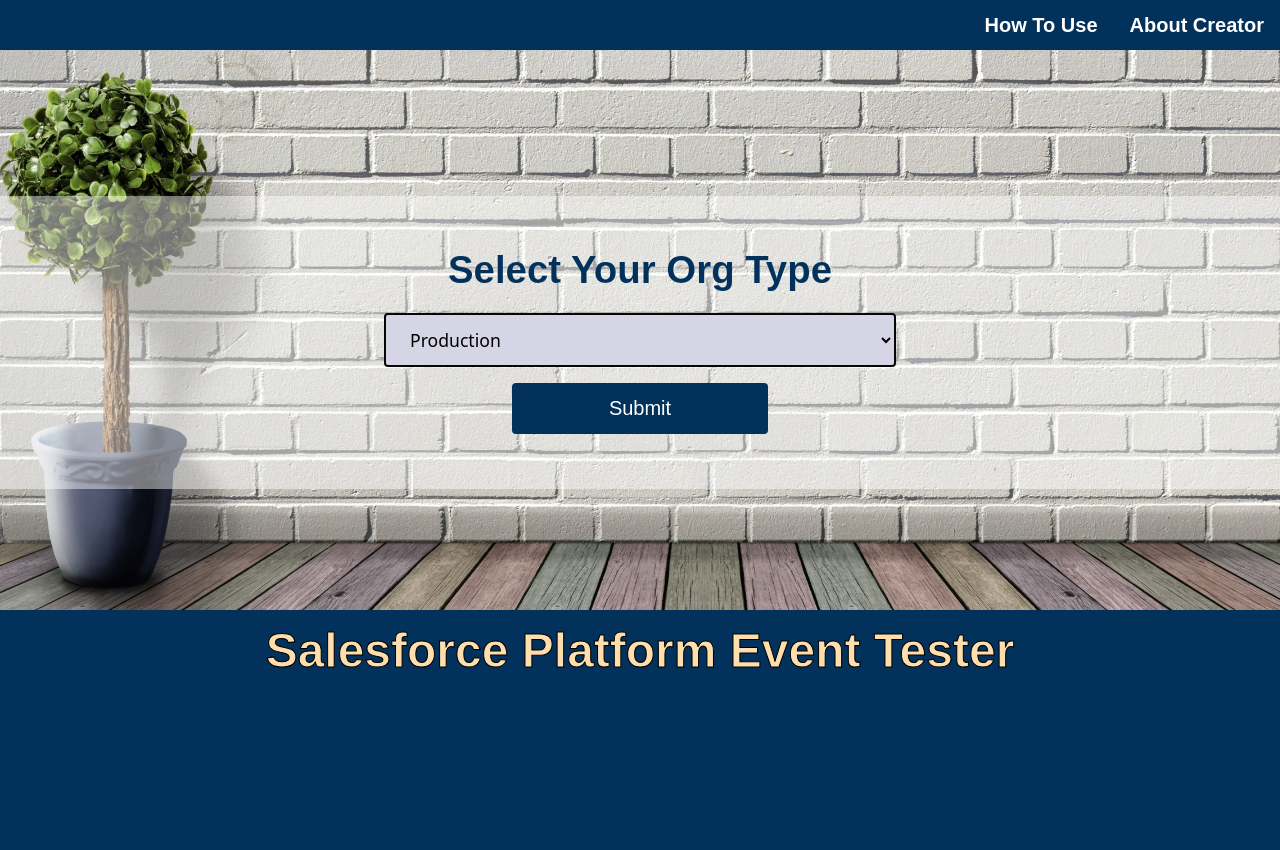
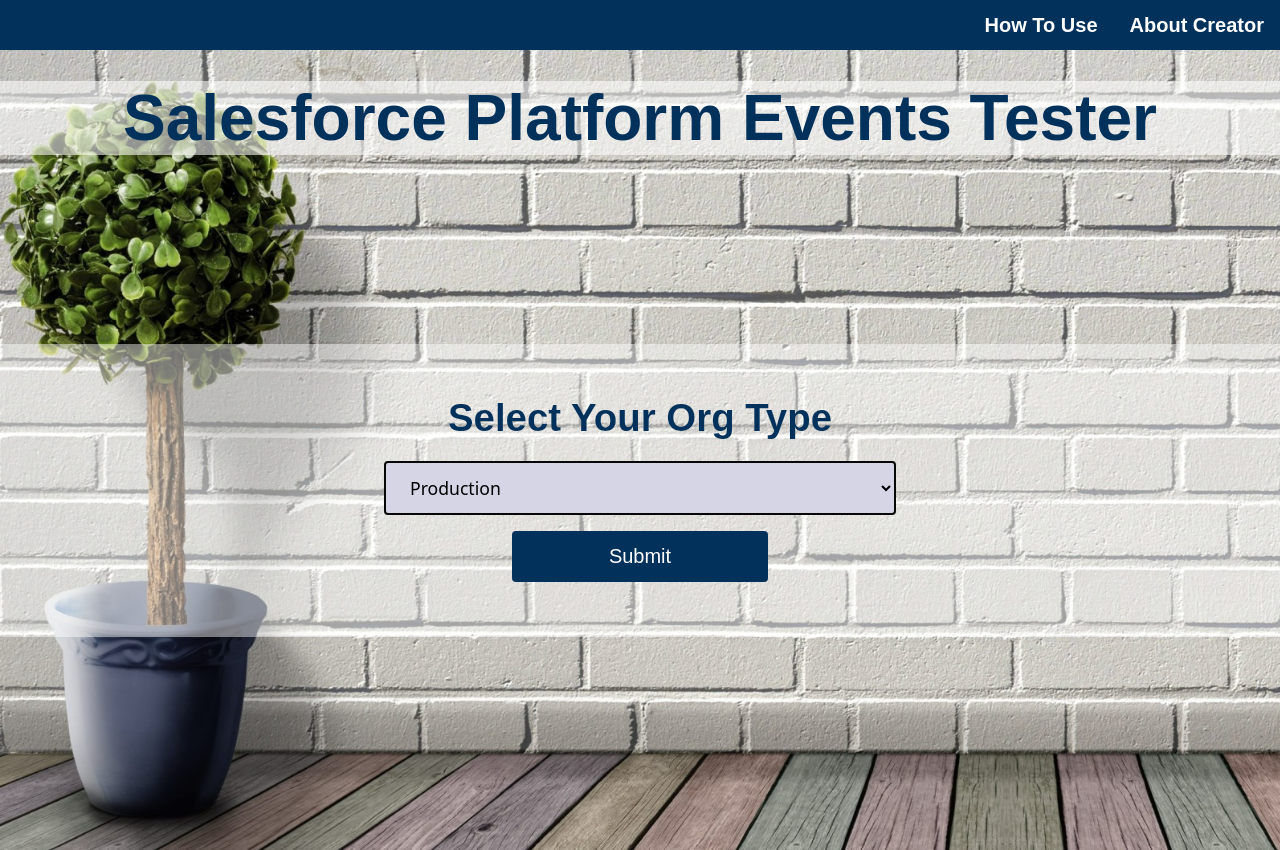
Before and after one commit to AyuSharma-dev/PE-Tester, a Flask app: page / in a window 1280 px wide. Before the commit the page ends 668 px from the top, so only its background shows below. Run offline with Flask 2, Linux system fonts and the light colour scheme; some libraries are stand-ins or nearby versions.

Commit message:
Added Layout Changes.

```diff
--- a/main.py
+++ b/main.py
@@ -113,8 +113,9 @@ async def perform_message( eventName, channelType ):
 
             client = Client(auth) #Authorizing the client with Refresh Token.
             info.client = client
-
+            print('OPening client')
             await info.client.open()
+            print('Client Opened')
             if( info.eventPath is not None and info.eventPath != eventPath ):
                 await info.client.unsubscribe(info.eventPath)
 
--- a/static/css/style.css
+++ b/static/css/style.css
@@ -57,7 +57,7 @@
 .bg {
     background-image: url('/static/Images/bg3_low2.jpg');
     text-align: center;
-    height: 560px;
+    height: 800px;
     background-size: cover;
 }
 
@@ -72,12 +72,11 @@
 }
 
 .bottomTitle {
-    background-color: #02315b;
-    font-size: 300%;
+    background-color: #ffffff91;
+    font-size: 400%;
     margin-top: 1%;
     text-align: center;
-    color: navajowhite;
-    -webkit-text-stroke: 1px black;
+    color: #02315b;
 }
 
 h4{
--- a/static/js/eventSub.js
+++ b/static/js/eventSub.js
@@ -1,4 +1,4 @@
-var socket = io.connect('https://4030-122-177-159-16.ngrok.io/');
+var socket = io.connect('https://4492-122-177-159-16.ngrok.io/');
 
 var headersDone = false;
 document.body.style.zoom = 1.0;
--- a/templates/EventSubscription.html
+++ b/templates/EventSubscription.html
@@ -16,11 +16,10 @@
   <div class="bg">
     <br />
 
-    <form action="" method="POST" style="margin-top: 8em;">
+    <form action="" method="POST" style="margin-top: 1em;">
       <h4>Enter Type of Streaming Channel</h4>
       <select Id="channelType" name="strType">
         <option value="event">Platform Event</option>
-        <option value="StreamingAPI">Streaming API</option>
         <option value="topic">Push Topic</option>
       </select><br />
       <h4>Enter Your Platform Event API Name</h4>
--- a/templates/index.html
+++ b/templates/index.html
@@ -14,6 +14,7 @@
 
     <div class="bg">
         <br />
+        <h1 class="bottomTitle">Salesforce Platform Events Tester</h1><br/>
         <form action="" method="POST" style="margin-top: 8em;">
             <h4>Select Your Org Type</h4>
             <select class="org_types" name="OrgType">
@@ -25,9 +26,6 @@
         <a href="{{actionUrlProd}}" id="linkProd" style='Display:None'></a>
         <a href="{{actionUrlSand}}" id="linkSand" style='Display:None'></a>
     </div>
-    <div>
-        <h1 class="bottomTitle">Salesforce Platform Event Tester</h1>
-    </div>
     {{token}}
     <script type="text/javascript" src="{{ url_for('static', filename='js/index.js') }}"></script>
 </body>
--- a/utility/constants.py
+++ b/utility/constants.py
@@ -1,6 +1,6 @@
 CLIENT_SECRET = 'A53A18827957DE6C5828DB2A030E33592C560615EF70CD3568B1B8434A5C5876'
 CLIENT_ID = '3MVG9d8..z.hDcPIXQrmkWobDdePFvV91zBoNNn6.u9PPoB_5eT9c8ZEbjrK2eSG6tC6dRpG7Efaqvut18CIO'
-REDIRECT_URL = 'https://4030-122-177-159-16.ngrok.io/oauth2/callback'
+REDIRECT_URL = 'https://4492-122-177-159-16.ngrok.io/oauth2/callback'
 RESPONSE_TYPE = 'code'
 PROD_URL = 'https://login.salesforce.com/services/oauth2/authorize?'
 SANDBOX_URL = 'https://test.salesforce.com/services/oauth2/authorize?'
```
